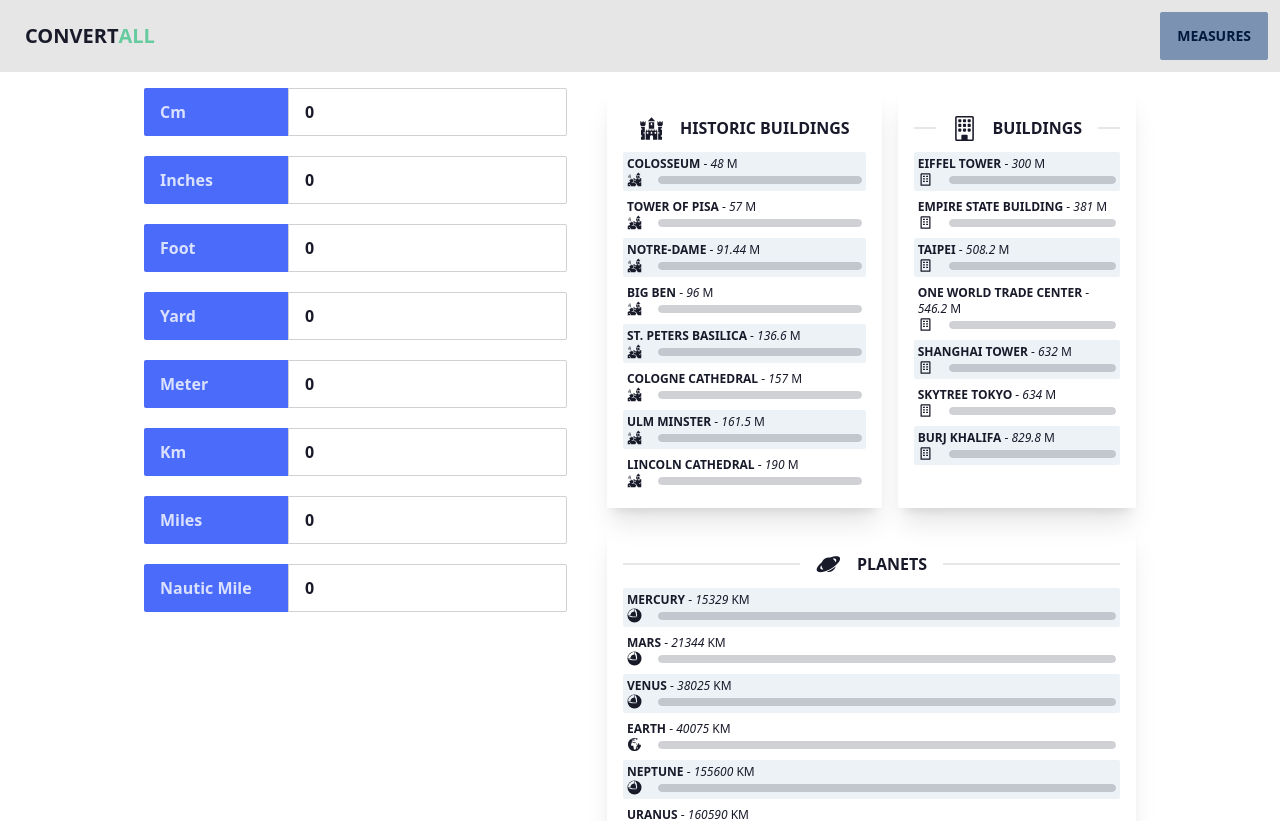
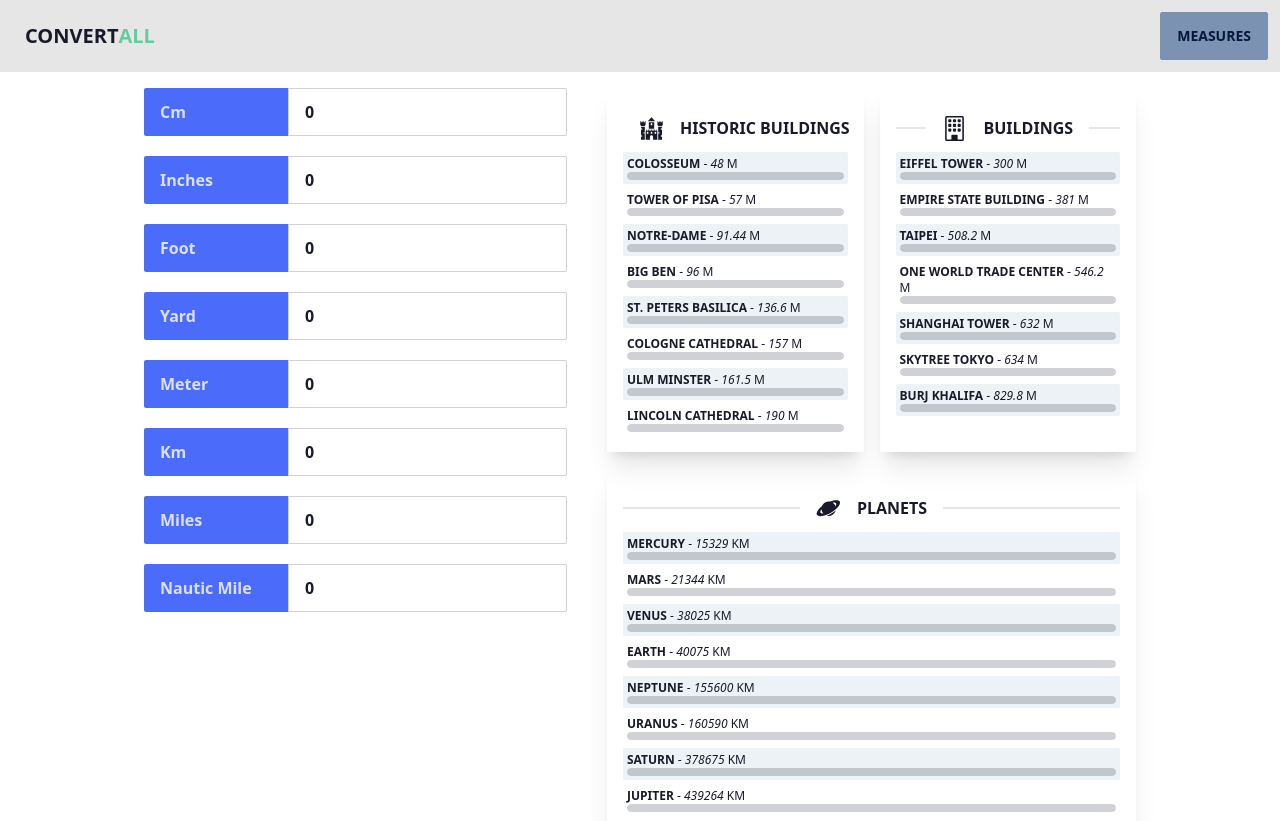
Before and after one commit to macke89/reactconverter, a Next.js app: page /lengths in a window 1280 px wide. Shown: the top 821 px of the page. Built offline with nearby package versions, Linux system fonts and the light colour scheme.

Commit message:
Changed Layout lengths.js

```diff
--- a/components/LengthProgressCard.js
+++ b/components/LengthProgressCard.js
@@ -6,7 +6,7 @@ import {AiOutlineMinus} from "react-icons/ai";
 const LengthProgressCard = ({nominator, name, icon, items, unit}) => {
     return (
         <>
-            <div className="shadow-xl p-4 flex-1 text-base-content rounded-sm">
+            <div className="shadow-xl p-4 flex-1 text-base-content rounded-sm min-w-[16em]">
                 <div className="divider">
                     <i>{icon}</i>
                     <h3 className="font-bold uppercase text-center">{name}</h3>
--- a/components/ProgressBar.js
+++ b/components/ProgressBar.js
@@ -11,7 +11,7 @@ const ProgressBar = ({nominator, name, id, value, icon, unit}) => {
                 <span> {unit}</span>
             </div>
             <div className="flex gap-4 items-center">
-                <span>{icon}</span>
+                {/*<span>{icon}</span>*/}
                 <progress className="progress progress-accent w-full" value={nominator}
                           max={value}/>
             </div>
--- a/components/sections/ContainerMeasures.js
+++ b/components/sections/ContainerMeasures.js
@@ -2,7 +2,7 @@ import React from 'react';
 
 const ContainerMeasures = ({children}) => {
     return (
-        <main className="flex flex-col w-full p-4 gap-10 sm:flex-row xl:w-4/5 mx-auto">
+        <main className="flex flex-col w-full p-4 gap-10 sm:flex-row xl:w-4/5 mx-auto justify-between">
             {children}
         </main>
     );
--- a/pages/lengths.js
+++ b/pages/lengths.js
@@ -5,9 +5,18 @@ import Footer from "../components/sections/Footer";
 import Container from "../components/sections/Container";
 import ContainerMeasures from "../components/sections/ContainerMeasures";
 import LengthProgressCard from "../components/LengthProgressCard";
-import {GiCastle, GiCastleRuins, GiEarthAfricaEurope, GiPlanetCore, GiRingedPlanet} from "react-icons/gi";
+import {
+    GiCastle,
+    GiCastleRuins,
+    GiChurch,
+    GiEarthAfricaEurope,
+    GiPisaTower,
+    GiPlanetCore, GiRadioTower,
+    GiRingedPlanet, GiWhiteTower
+} from "react-icons/gi";
 import {BsBuilding} from "react-icons/bs";
 import {BiBuilding} from "react-icons/bi";
+import {FaChurch} from "react-icons/fa";
 
 const mainIconSize = 25;
 const iconSize = 15;
@@ -35,24 +44,24 @@ const planets = [
 ]
 
 const buildings = [
-    {id: 1, name: "eiffel tower", value: 300, icon: <BiBuilding size={iconSize}/>},
-    {id: 2, name: "empire state building", value: 381, icon: <BiBuilding size={iconSize}/>},
-    {id: 3, name: "taipei", value: 508.2, icon: <BiBuilding size={iconSize}/>},
-    {id: 4, name: "one world trade center", value: 546.2, icon: <BiBuilding size={iconSize}/>},
-    {id: 5, name: "shanghai tower", value: 632, icon: <BiBuilding size={iconSize}/>},
-    {id: 6, name: "skytree tokyo", value: 634, icon: <BiBuilding size={iconSize}/>},
-    {id: 7, name: "burj khalifa", value: 829.8, icon: <BiBuilding size={iconSize}/>},
+    {id: 1, name: "eiffel tower", value: 300, icon: <GiRadioTower size={iconSize}/>},
+    {id: 2, name: "empire state building", value: 381, icon: <GiRadioTower size={iconSize}/>},
+    {id: 3, name: "taipei", value: 508.2, icon: <GiRadioTower size={iconSize}/>},
+    {id: 4, name: "one world trade center", value: 546.2, icon: <GiRadioTower size={iconSize}/>},
+    {id: 5, name: "shanghai tower", value: 632, icon: <GiRadioTower size={iconSize}/>},
+    {id: 6, name: "skytree tokyo", value: 634, icon: <GiRadioTower size={iconSize}/>},
+    {id: 7, name: "burj khalifa", value: 829.8, icon: <GiRadioTower size={iconSize}/>},
 ]
 
 const oldBuildings = [
     {id: 1, name: "colosseum", value: 48, icon: <GiCastleRuins size={iconSize}/>},
-    {id: 2, name: "tower of pisa", value: 57, icon: <GiCastleRuins size={iconSize}/>},
-    {id: 3, name: "notre-dame", value: 91.44, icon: <GiCastleRuins size={iconSize}/>},
-    {id: 4, name: "big ben", value: 96, icon: <GiCastleRuins size={iconSize}/>},
-    {id: 5, name: "st. peters basilica", value: 136.6, icon: <GiCastleRuins size={iconSize}/>},
-    {id: 6, name: "cologne cathedral", value: 157, icon: <GiCastleRuins size={iconSize}/>},
-    {id: 7, name: "ulm minster", value: 161.5, icon: <GiCastleRuins size={iconSize}/>},
-    {id: 8, name: "lincoln cathedral", value: 190, icon: <GiCastleRuins size={iconSize}/>},
+    {id: 2, name: "tower of pisa", value: 57, icon: <GiPisaTower size={iconSize}/>},
+    {id: 3, name: "notre-dame", value: 91.44, icon: <FaChurch size={iconSize}/>},
+    {id: 4, name: "big ben", value: 96, icon: <GiWhiteTower size={iconSize}/>},
+    {id: 5, name: "st. peters basilica", value: 136.6, icon: <FaChurch size={iconSize}/>},
+    {id: 6, name: "cologne cathedral", value: 157, icon: <FaChurch size={iconSize}/>},
+    {id: 7, name: "ulm minster", value: 161.5, icon: <GiChurch size={iconSize}/>},
+    {id: 8, name: "lincoln cathedral", value: 190, icon: <FaChurch size={iconSize}/>},
 ]
 
 function convertLength(value, rate) {
@@ -82,7 +91,7 @@ const Lengths = () => {
                     ))}
                 </div>
                 <div className="w-full">
-                    <div className="flex flex-col gap-4 sm:flex-row sm:flex-wrap inline-flex">
+                    <div className="flex flex-col gap-4 sm:flex-row sm:flex-wrap inline-flex w-full">
                         <LengthProgressCard items={oldBuildings} name={"Historic Buildings"}
                                             icon={<GiCastle size={mainIconSize}/>}
                                             nominator={convertLength(nominator, 1000)} unit="M"/>
--- a/pages/testing.js
+++ b/pages/testing.js
@@ -2,35 +2,31 @@ import React from 'react';
 
 const Testing = () => {
     return (
-        <div className="container mx-auto p-6 grid grid-cols-2 gap-4">
-            <div className="col-span-1 flex flex-col bg-white border-2 p-4">
-                <h2 className="mb-2 font-bold text-2xl">Card Name</h2>
-                <div className="mb-4 flex flex-wrap">
-                    <span className="mr-2">Link 1</span>
-                    <span className="mr-2">Link 2</span>
-                </div>
-                <p className="text-md text-justify">Some Description</p>
-                <div className="flex flex-wrap mt-auto pt-3 text-xs">
-                    <p className="mr-2 mb-2">Tag #1</p>
-                    <p className="mr-2 mb-2">Tag #2</p>
-                </div>
+        <>
+            <div className="flex bg-base-200 border-2 border-black justify-between items-stretch flex-wrap">
+                <div className="h-24 bg-gray-500 text-yellow-300 w-20 border-2 border-black m-10">1</div>
+                <div className="h-36 bg-gray-500 text-yellow-300 w-32 border-2 border-black m-10">2</div>
+                <div className="h-16 bg-gray-500 text-yellow-300 w-52 border-2 border-black m-10">3</div>
             </div>
-            <div className="col-span-1 flex flex-col bg-white border-2 p-4">
-                <h2 className="mb-2 font-bold text-2xl">Card Name</h2>
-                <div className="mb-4 flex flex-wrap">
-                    <span className="mr-2">Link 1</span>
-                    <span className="mr-2">Link 2</span>
-                </div>
-                <p className="text-md text-justify">
-                    Some Description Lorem ipsum dolor sit amet, consectetur adipiscing elit.
-                    Maecenas vel enim lectus.
-                </p>
-                <div className="flex flex-wrap mt-auto pt-3 text-xs">
-                    <p className="mr-2 mb-2">Tag #1</p>
-                    <p className="mr-2 mb-2">Tag #2</p>
-                </div>
-            </div>
-        </div>
+            {/*<div className="card w-96 bg-base-100 shadow-xl">*/}
+            {/*    <div className="card-body">*/}
+            {/*        <h2 className="card-title">Card title!</h2>*/}
+            {/*        <p>If a dog chews shoes whose shoes does he choose?</p>*/}
+            {/*        <div className="card-actions justify-end">*/}
+            {/*            <button className="btn btn-primary">Buy Now</button>*/}
+            {/*        </div>*/}
+            {/*    </div>*/}
+            {/*</div>*/}
+            {/*<div className="card w-96 bg-base-100 shadow-xl">*/}
+            {/*    <div className="card-body">*/}
+            {/*        <h2 className="card-title">Card title!</h2>*/}
+            {/*        <p>If a dog chews shoes whose shoes does he choose?</p>*/}
+            {/*        <div className="card-actions justify-end">*/}
+            {/*            <button className="btn btn-primary">Buy Now</button>*/}
+            {/*        </div>*/}
+            {/*    </div>*/}
+            {/*</div>*/}
+        </>
 
     );
 };
```
